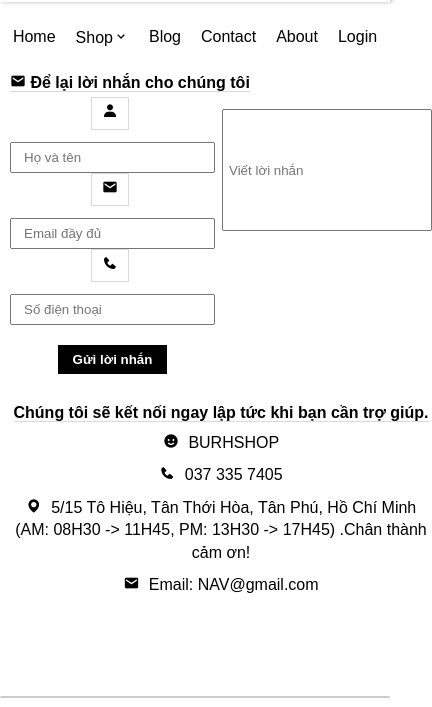
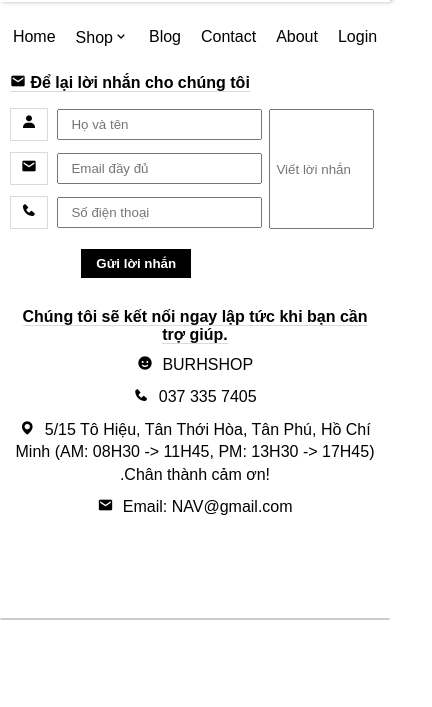
Before and after one commit to NhatTran2608/CT188-N12, a plain HTML site: page Contact.html in a window 390 px wide. Shown: the part 102-809 px from the top of the page, 432 px wide, since content can reach past the window. Drawn offline with nearby package versions, Linux system fonts and the light colour scheme.

Commit message:
modified:   Css/Contact/ResponsiveContact.css

```diff
--- a/Css/Contact/ResponsiveContact.css
+++ b/Css/Contact/ResponsiveContact.css
@@ -81,4 +81,10 @@
         margin: 5px 0px;
     }
 
+    #contact .write_mail input {
+        height: 120px;
+        width: 105px;
+        padding: 5px;
+    }
+
 }
```
